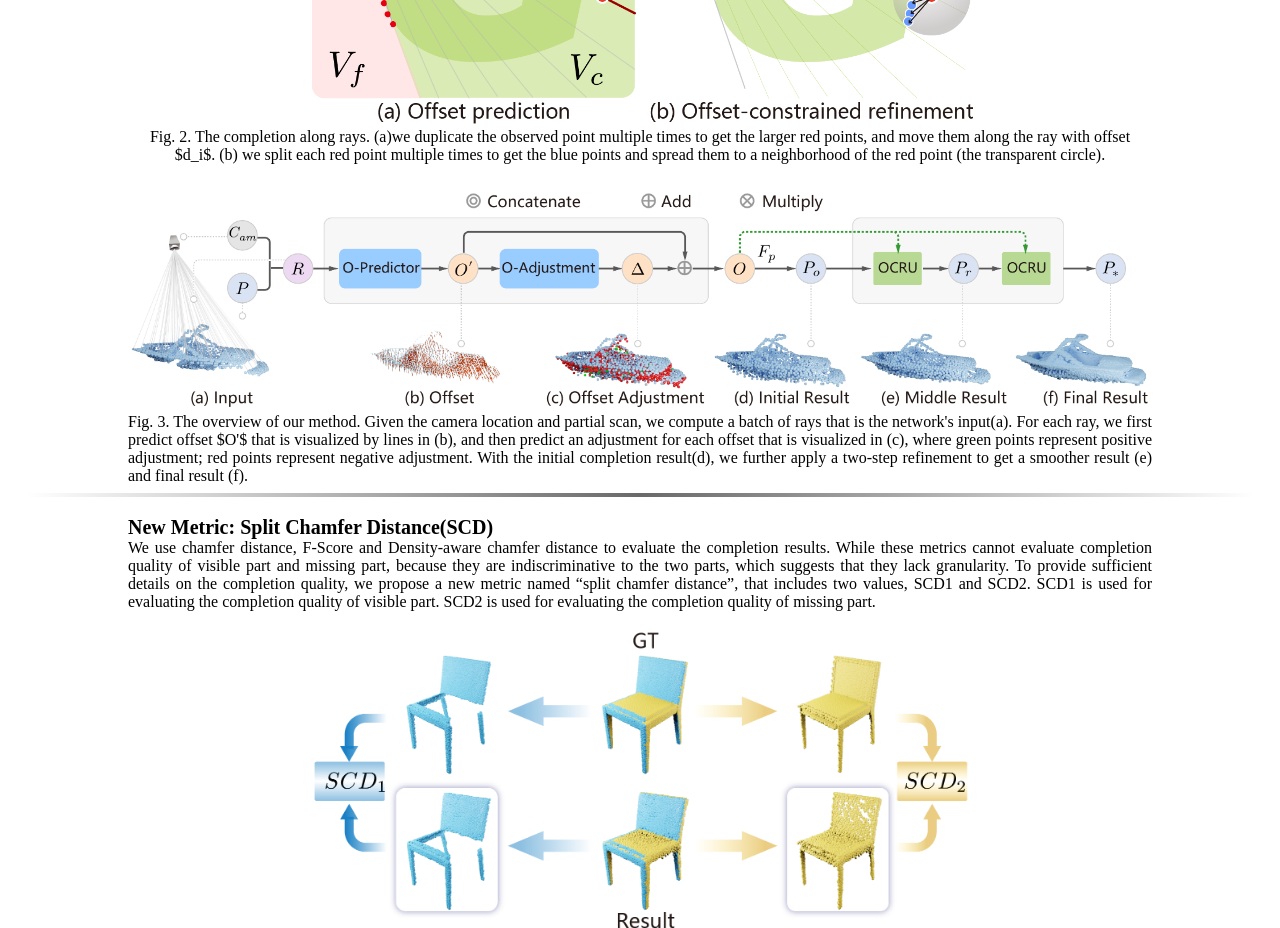
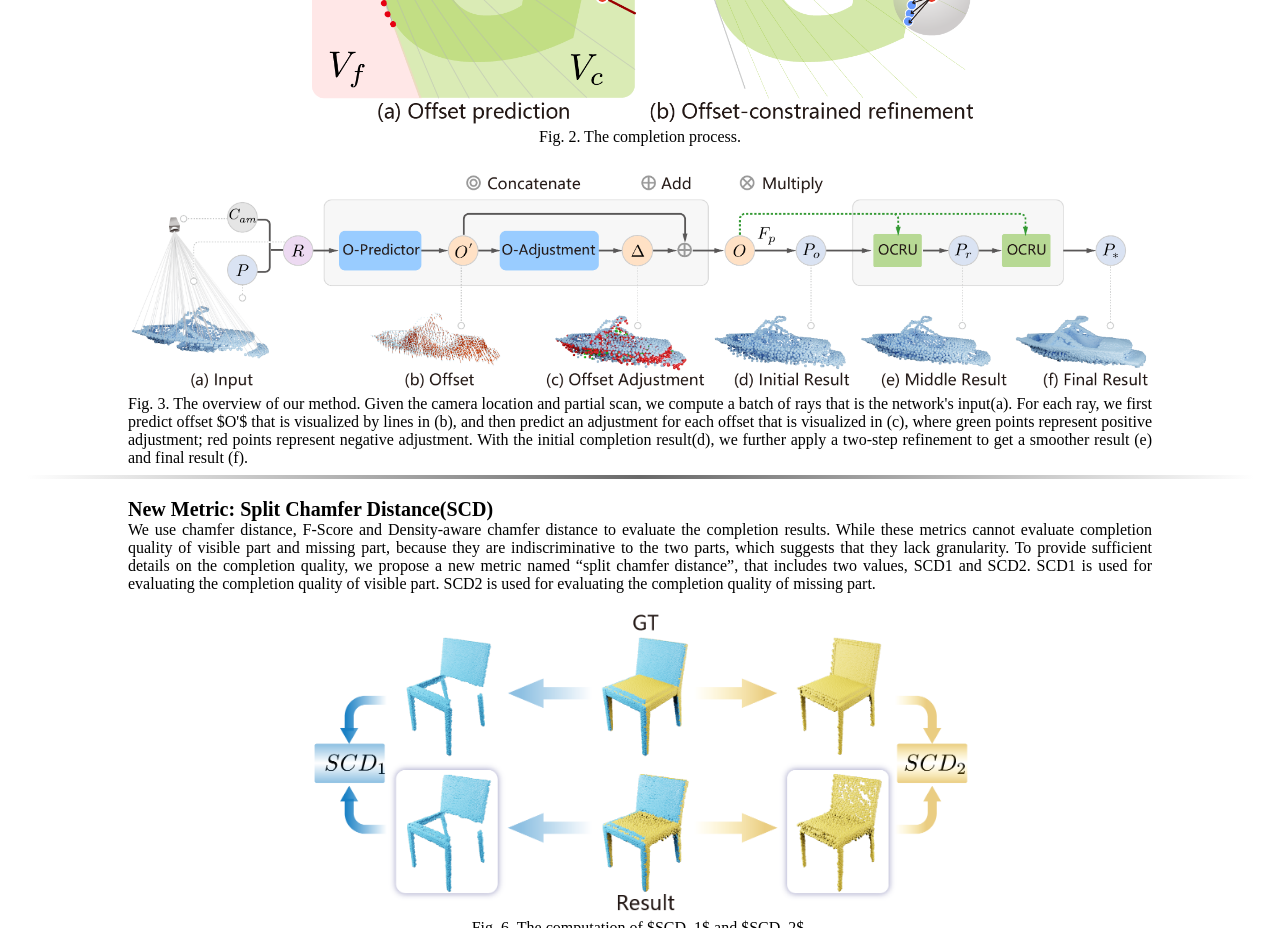
Before and after one commit to zhangbowen-wx/zhangbowen-wx.github.io, a plain HTML site: page projects/SCPS/SCPS.html in a window 1280 px wide. Shown: the part 1220-2148 px from the top of the page. Drawn offline with Linux system fonts and the light colour scheme.

Commit message:
update fig2 capation

```diff
--- a/projects/SCPS/SCPS.html
+++ b/projects/SCPS/SCPS.html
@@ -72,7 +72,7 @@
         <img src="./completion_process.png" width="65%">
     </div>
     <p>
-        Fig. 2. The completion along rays. (a)we duplicate the observed point multiple times to get the larger red points, and move them along the ray with offset $d_i$. (b) we split each red point multiple times to get the blue points and spread them to a neighborhood of the red point (the transparent circle).
+        Fig. 2. The completion process.
     </p>
 </div>
 
```
